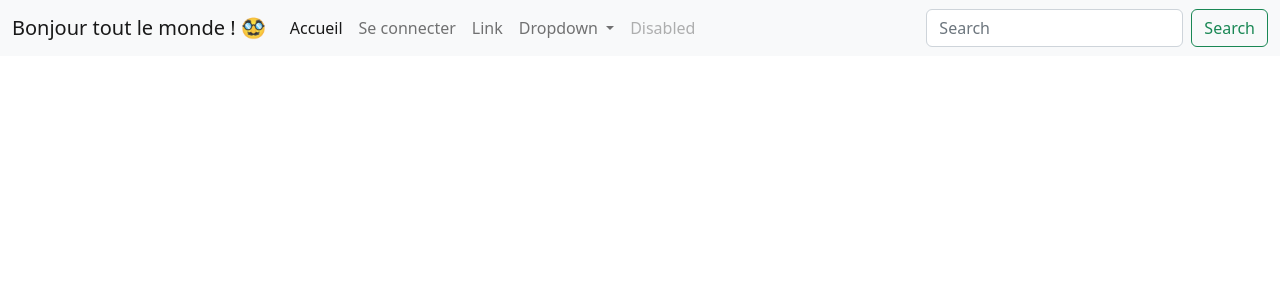
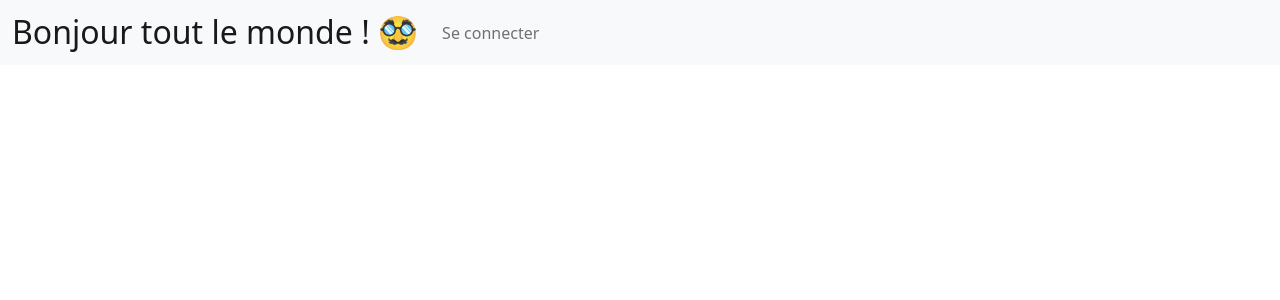
Before and after one commit to jneda/blog_mvc, a PHP site: page /index.php in a window 1280 px wide. Shown: the top 300 px of the page. Run offline with PHP 8.4, Linux system fonts and the light colour scheme; data that the repository does not hold is empty.

Commit message:
feat: restyle nav brand

```diff
--- a/view/partials/header.php
+++ b/view/partials/header.php
@@ -12,21 +12,23 @@
 </head>
 
 <body>
-  <nav class="navbar navbar-expand-lg bg-light">
+  <nav class="navbar navbar-expand-lg bg-light sticky-top">
     <div class="container-fluid">
-      <a class="navbar-brand" href="index.php">Bonjour tout le monde ! 🥸</a>
+      <a class="navbar-brand" href="index.php">
+        <span class="mb-0 h2">Bonjour tout le monde ! 🥸</span>
+      </a>
       <button class="navbar-toggler" type="button" data-bs-toggle="collapse" data-bs-target="#navbarSupportedContent" aria-controls="navbarSupportedContent" aria-expanded="false" aria-label="Toggle navigation">
         <span class="navbar-toggler-icon"></span>
       </button>
       <div class="collapse navbar-collapse" id="navbarSupportedContent">
         <ul class="navbar-nav me-auto mb-2 mb-lg-0">
-          <li class="nav-item">
+          <!-- <li class="nav-item">
             <a class="nav-link active" aria-current="page" href="index.php">Accueil</a>
-          </li>
+          </li> -->
           <li class="nav-item">
             <a class="nav-link" href="login.php">Se connecter</a>
           </li>
-          <li class="nav-item">
+         <!--  <li class="nav-item">
             <a class="nav-link" href="#">Link</a>
           </li>
           <li class="nav-item dropdown">
@@ -44,12 +46,12 @@
           </li>
           <li class="nav-item">
             <a class="nav-link disabled">Disabled</a>
-          </li>
+          </li> -->
         </ul>
-        <form class="d-flex" role="search">
+        <!-- <form class="d-flex" role="search">
           <input class="form-control me-2" type="search" placeholder="Search" aria-label="Search">
           <button class="btn btn-outline-success" type="submit">Search</button>
-        </form>
+        </form> -->
       </div>
     </div>
   </nav>
```
